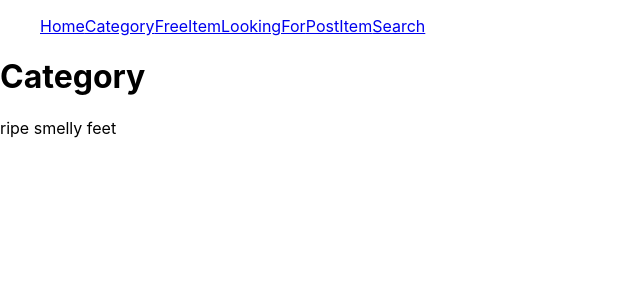
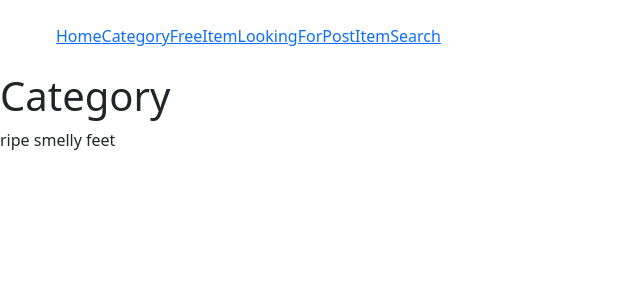
Before and after one commit to Willlasbury/project-3, a React (Create React App) app: page /category in a window 1280 px wide. Shown: the top 300 px of the page, without its empty margins (0-640 px from the left). Built offline with nearby package versions, Linux system fonts and the light colour scheme; no server answers.

Commit message:
added Items page and pushing to pull

```diff
--- a/src/App.js
+++ b/src/App.js
@@ -1,5 +1,5 @@
 import React from "react";
-
+import 'bootstrap/dist/css/bootstrap.min.css';
 import socketConnect from "./utils/socket/connection";
 
 import Home from "./pages/home";
@@ -10,6 +10,7 @@ import Category from "./pages/Category";
 import FreeItem from "./pages/FreeItem"
 import LookingFor from "./pages/LookingFor";
 import PostItem from "./pages/PostItem"
+import Items from "./pages/Items"
 import NavBar from "./components/Navbar";
 import Footer from "./components/Footer";
 import NotFound from "./pages/NotFound";
@@ -25,6 +26,7 @@ export default function App () {
   const socket = socketConnect()
 
   return (
+    <section>
     <BrowserRouter>
     <NavBar />
       <Routes>
@@ -37,10 +39,12 @@ export default function App () {
         <Route path="/postitem" element={<PostItem />} />
         <Route path="/chat" element={<Chat socket={socket}/>} />
         <Route path="/search" element={<Search />} />
+        <Route path="/items" element={<Items />} />
         <Route path="/flip" element={<Flip />} />
         <Route path="/*" element={<NotFound />} />
       </Routes>
       <Footer />
     </BrowserRouter>
+    </section>
   )
 }
--- a/src/components/Navbar/index.js
+++ b/src/components/Navbar/index.js
@@ -5,7 +5,7 @@ import { NavLink } from 'react-router-dom';
 
 export default function NavBar() {
   return (
-    <nav>
+    <nav class="m-4">
         <ul>
             <NavLink to='/'>Home</NavLink>
             <NavLink to='/category'>Category</NavLink>
--- a/src/index.js
+++ b/src/index.js
@@ -2,7 +2,7 @@ import React from "react";
 import ReactDOM from "react-dom/client";
 import "./index.css";
 import App from "./App";
-
+import 'bootstrap/dist/css/bootstrap.min.css';
 const root = ReactDOM.createRoot(document.getElementById("root"));
 root.render(<App />);
 
--- a/src/pages/Category/index.js
+++ b/src/pages/Category/index.js
@@ -3,7 +3,7 @@ import React from "react";
 
 import "./style.css";
 
-export default function NotFound () {
+export default function Category () {
     return (
         <h1>Category</h1>
     )
--- a/src/pages/FreeItem/index.js
+++ b/src/pages/FreeItem/index.js
@@ -3,7 +3,7 @@ import React from "react";
 
 import "./style.css";
 
-export default function NotFound () {
+export default function FreeItem () {
     return (
         <h1>Free Items</h1>
     )
--- /dev/null
+++ b/src/pages/Items/index.js
@@ -0,0 +1,13 @@
+import React from "react";
+// import { useState } from "react";
+
+import "./style.css";
+
+export default function Items () {
+    return (
+        <section>
+        <h1>Items page</h1>
+
+        </section>
+    )
+}
--- a/src/pages/LookingFor/index.js
+++ b/src/pages/LookingFor/index.js
@@ -3,7 +3,7 @@ import React from "react";
 
 import "./style.css";
 
-export default function NotFound () {
+export default function LookingFor () {
     return (
         <h1>Looking for items</h1>
     )
--- a/src/pages/PostItem/index.js
+++ b/src/pages/PostItem/index.js
@@ -3,7 +3,7 @@ import React from "react";
 
 import "./style.css";
 
-export default function NotFound () {
+export default function PostItem () {
     return (
         <h1>Post Item</h1>
     )
--- a/src/pages/Signup/index.js
+++ b/src/pages/Signup/index.js
@@ -1,5 +1,6 @@
 import React from "react";
 import { useState } from "react";
+
 
 import "./style.css";
 
```
Also changed, not shown: src/pages/Items/style.css (added).
